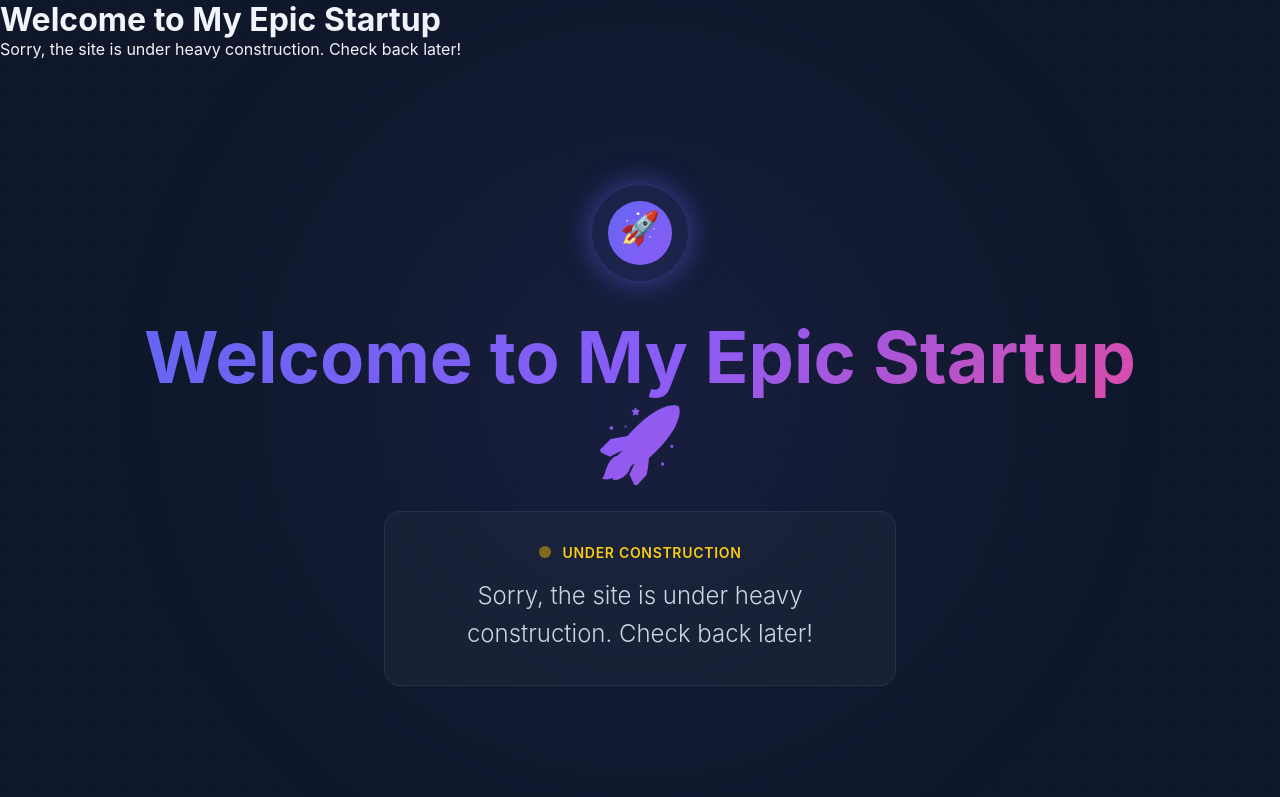
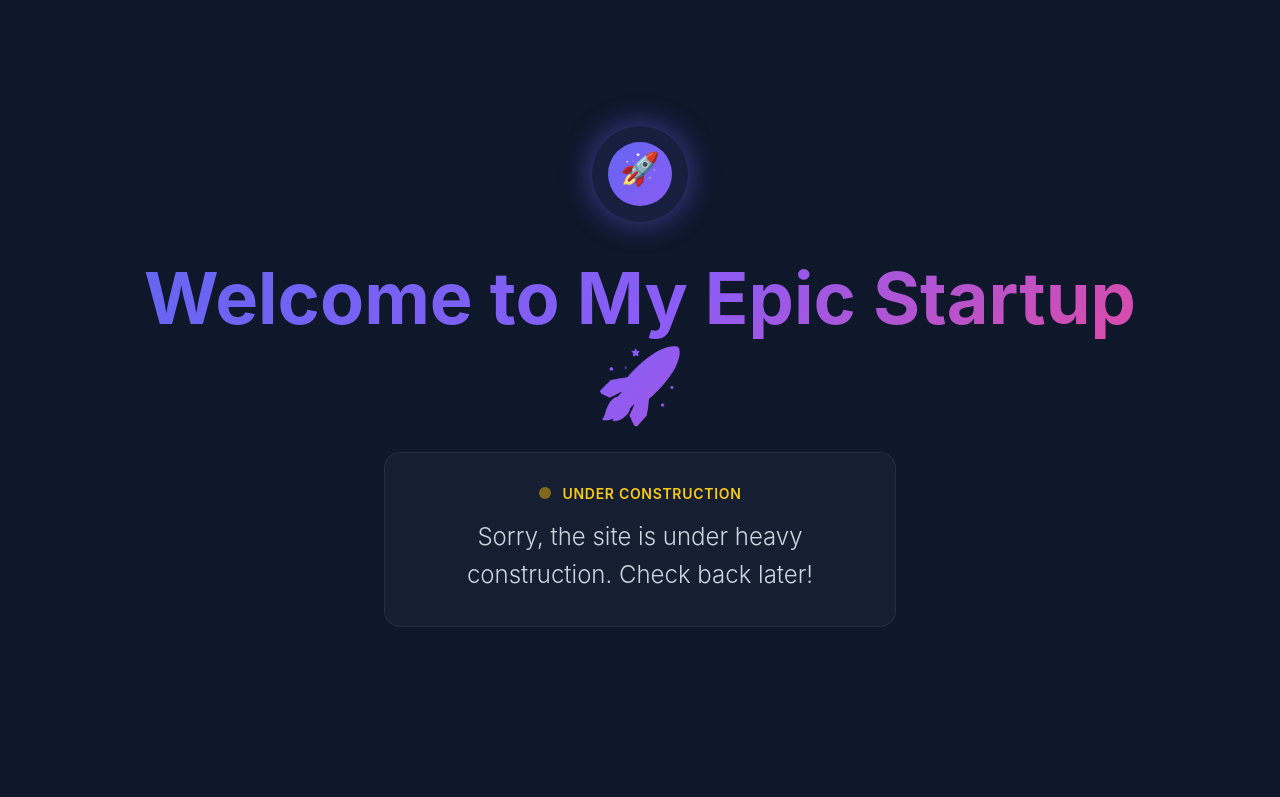
Before and after one commit to petersbigtoe/lazy_intern, a website: page index.html in a window 1280 px wide. Shown: the top 797 px of the page. Drawn offline with Linux system fonts and the light colour scheme.

Commit message:
Update index.html

```diff
--- a/index.html
+++ b/index.html
@@ -7,13 +7,6 @@
   <script src="secret.js"></script>
 </head>
 <body>
-  <h1>Welcome to My Epic Startup </h1>
-  <p>Sorry, the site is under heavy construction. Check back later!</p>
-  <div class="container">
-    <!-- Background Elements -->
-    <div class="bg-gradient"></div>
-    <div class="bg-pattern"></div>
-
     <!-- Main Content -->
     <main class="main-content">
   <div class="content-wrapper">
```
